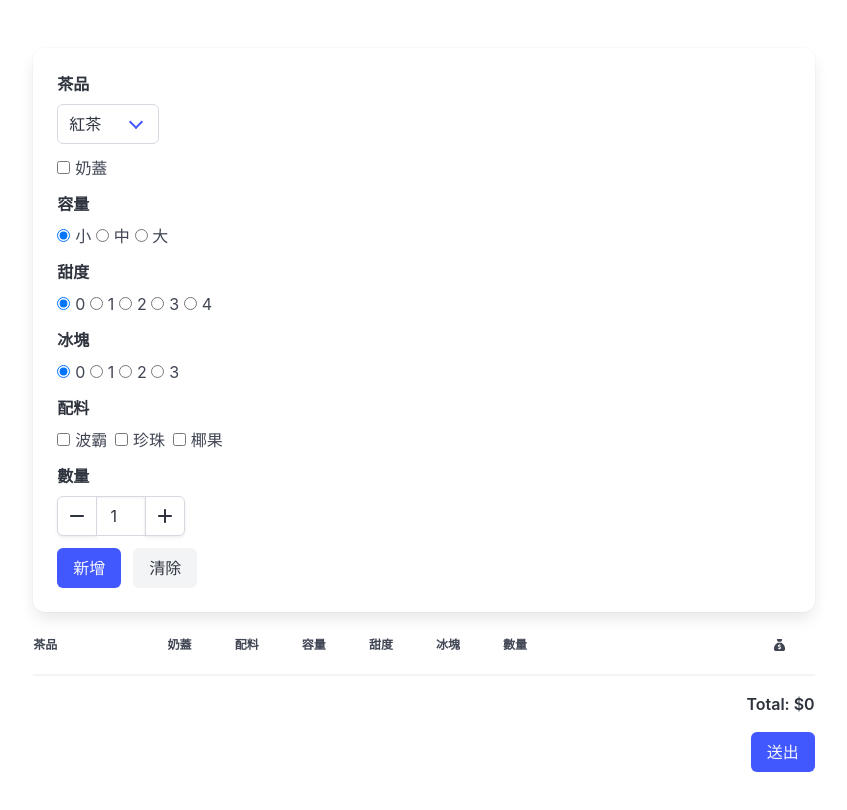
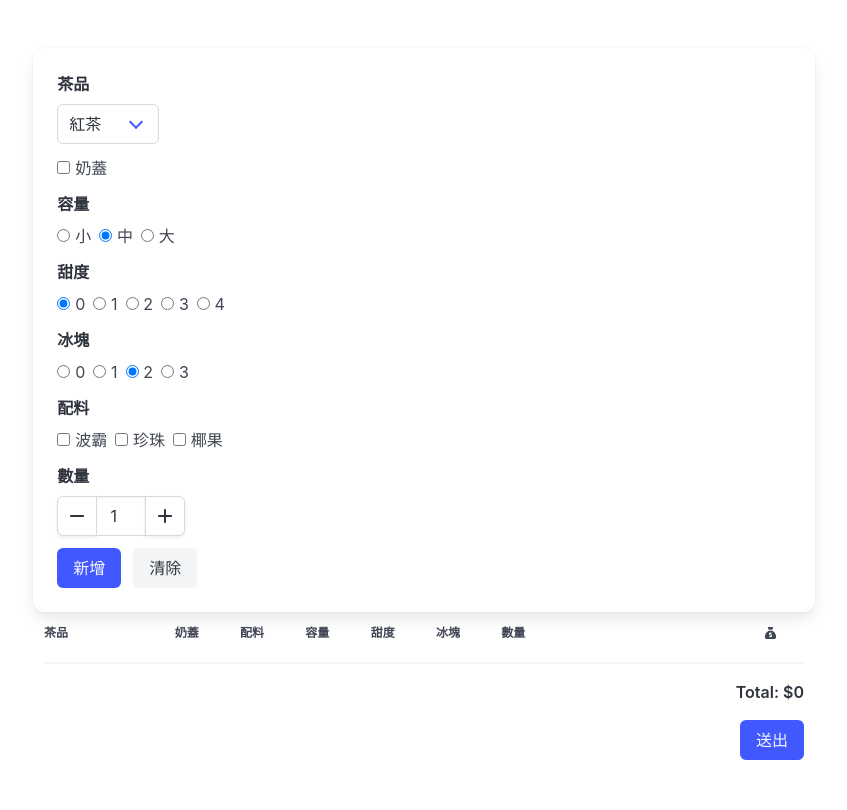
Before and after one commit to willyos0113/tea-shop-order-form, a React (Vite) app: page / in a window 1280 px wide. Shown: the top 810 px of the page, without its empty margins (216-1063 px from the left). Built offline with nearby package versions, Linux system fonts and the light colour scheme.

Commit message:
complete all state event handler for <Form> component

```diff
--- a/src/App.tsx
+++ b/src/App.tsx
@@ -5,10 +5,10 @@ import { OrderList } from "./TeaShop/OrderList";
 export const App = () => {
   return (
     <>
-      <div className="section is-max-desktop">
+      <section className="app section is-max-desktop">
         <Form />
         <OrderList />
-      </div>
+      </section>
     </>
   );
 };
--- /dev/null
+++ b/src/TeaShop/Drink/Drink.scss
@@ -0,0 +1,4 @@
+.drink {
+  .cup {
+  }
+}
--- /dev/null
+++ b/src/TeaShop/Drink/index.tsx
@@ -0,0 +1 @@
+export { Drink } from "./Drink";
--- a/src/TeaShop/Form.tsx
+++ b/src/TeaShop/Form.tsx
@@ -9,6 +9,8 @@ import {
 } from "react";
 import { Tea } from "./models/Tea";
 import { Topping } from "./models/Topping";
+import { Size } from "./models/Size";
+import { ICE_LEVELS, SUGAR_LEVELS } from "./models/Item";
 
 export const Form: FC = () => {
   // 1.1. tea 狀態：控制 select 當前選中的值(預設值會鎖住 value)
@@ -16,6 +18,31 @@ export const Form: FC = () => {
   // 1.2. 處理 select 選項改變：當使用者選擇不同茶種時更新狀態
   const handleTeaChange: ChangeEventHandler<HTMLSelectElement> = (e) =>
     setTea(e.target.value as Tea);
+
+  // withFoam 狀態處理
+  const [withFoam, setWithFoam] = useState<boolean>(false);
+  const handleWithFoamChange: ChangeEventHandler<HTMLInputElement> = (e) => {
+    setWithFoam(e.target.checked);
+  };
+
+  // size 狀態處理
+  const [size, setSize] = useState<Size>(Size.MEDIUM as Size);
+  const handleSizeChange: ChangeEventHandler<HTMLInputElement> = (e) =>
+    setSize(e.target.value as Size);
+
+  // sugar 狀態處理
+  const sugarArr = Array.from({ length: SUGAR_LEVELS }, (_, i) => i);
+  const [sugar, setSugar] = useState<number>(0); // 預設無糖(0)
+  const handleSugarChange: ChangeEventHandler<HTMLInputElement> = (e) => {
+    setSugar(Number(e.target.value));
+  };
+
+  // ice 狀態處理
+  const iceArr = Array.from({ length: ICE_LEVELS }, (_, i) => i);
+  const [ice, setIce] = useState<number>(2); // 預設正常(2)
+  const handleIceChange: ChangeEventHandler<HTMLInputElement> = (e) => {
+    setIce(Number(e.target.value));
+  };
 
   // 2.1. toppings 狀態：控制 checkbox 當前選中的 value (預設為 [])
   const [toppings, setToppings] = useState<Topping[]>([]);
@@ -44,12 +71,12 @@ export const Form: FC = () => {
     setQuantity(quantity < 1 ? 1 : quantity);
 
   return (
-    <>
-      {/* 飲料表單 */}
+    <section className="form">
       <div className="columns is-centered">
         <div className="column is-8">
+          {/* 飲料表單 */}
           <div className="box p-5">
-            {/* 茶品? */}
+            {/* 茶品 */}
             <div className="field">
               <label className="label">茶品</label>
               <div className="control">
@@ -66,48 +93,38 @@ export const Form: FC = () => {
               </div>
             </div>
 
-            {/* 奶蓋? */}
+            {/* 奶蓋 */}
             <div className="field">
               <div className="control">
                 <label className="checkbox">
-                  <input type="checkbox" style={{ marginRight: "0.3rem" }} />
+                  <input
+                    type="checkbox"
+                    checked={withFoam}
+                    onChange={handleWithFoamChange}
+                    style={{ marginRight: "0.3rem" }}
+                  />
                   奶蓋
                 </label>
               </div>
             </div>
 
-            {/* 大小杯? */}
+            {/* 大小杯 */}
             <div className="field">
               <label className="label">容量</label>
               <div className="control">
-                <label className="radio">
+                {Object.entries(Size).map(([k, v]) => (
+                  <label className="radio mr-2" key={k}>
                     <input
                       type="radio"
                       name="size"
-                    value="小"
-                    defaultChecked
+                      value={v}
+                      checked={size === v}
+                      onChange={handleSizeChange}
                       style={{ marginRight: "0.3rem" }}
                     />
-                  小
+                    {v}
                   </label>
-                <label className="radio">
-                  <input
-                    type="radio"
-                    name="size"
-                    value="中"
-                    style={{ marginRight: "0.3rem", marginLeft: "0.3rem" }}
-                  />
-                  中
-                </label>
-                <label className="radio">
-                  <input
-                    type="radio"
-                    name="size"
-                    value="大"
-                    style={{ marginRight: "0.3rem", marginLeft: "0.3rem" }}
-                  />
-                  大
-                </label>
+                ))}
               </div>
             </div>
 
@@ -115,100 +132,43 @@ export const Form: FC = () => {
             <div className="field">
               <label className="label">甜度</label>
               <div className="control">
-                <label className="radio">
+                {sugarArr.map((s) => (
+                  <label className="radio mr-2" key={s}>
                     <input
                       type="radio"
                       name="sweetness"
-                    value="0"
-                    defaultChecked
+                      value={s}
+                      checked={sugar === s}
+                      onChange={handleSugarChange}
                       style={{ marginRight: "0.3rem" }}
                     />
-                  0
+                    {s}
                   </label>
-                <label className="radio">
-                  <input
-                    type="radio"
-                    name="sweetness"
-                    value="1"
-                    style={{ marginRight: "0.3rem", marginLeft: "0.3rem" }}
-                  />
-                  1
-                </label>
-                <label className="radio">
-                  <input
-                    type="radio"
-                    name="sweetness"
-                    value="2"
-                    style={{ marginRight: "0.3rem", marginLeft: "0.3rem" }}
-                  />
-                  2
-                </label>
-                <label className="radio">
-                  <input
-                    type="radio"
-                    name="sweetness"
-                    value="3"
-                    style={{ marginRight: "0.3rem", marginLeft: "0.3rem" }}
-                  />
-                  3
-                </label>
-                <label className="radio">
-                  <input
-                    type="radio"
-                    name="sweetness"
-                    value="4"
-                    style={{ marginRight: "0.3rem", marginLeft: "0.3rem" }}
-                  />
-                  4
-                </label>
+                ))}
               </div>
             </div>
 
-            {/* 冰塊? */}
+            {/* 冰塊 */}
             <div className="field">
               <label className="label">冰塊</label>
               <div className="control">
-                <label className="radio">
+                {iceArr.map((i) => (
+                  <label className="radio mr-2" key={i}>
                     <input
                       type="radio"
                       name="ice"
-                    value="0"
-                    defaultChecked
+                      value={i}
+                      checked={ice === i}
+                      onChange={handleIceChange}
                       style={{ marginRight: "0.3rem" }}
                     />
-                  0
+                    {i}
                   </label>
-                <label className="radio">
-                  <input
-                    type="radio"
-                    name="ice"
-                    value="1"
-                    style={{ marginRight: "0.3rem", marginLeft: "0.3rem" }}
-                  />
-                  1
-                </label>
-                <label className="radio">
-                  <input
-                    type="radio"
-                    name="ice"
-                    value="2"
-                    style={{ marginRight: "0.3rem", marginLeft: "0.3rem" }}
-                  />
-                  2
-                </label>
-                <label className="radio">
-                  <input
-                    type="radio"
-                    name="ice"
-                    value="3"
-                    style={{ marginRight: "0.3rem", marginLeft: "0.3rem" }}
-                  />
-                  3
-                </label>
+                ))}
               </div>
             </div>
 
-            {/* 配料? */}
+            {/* 配料 */}
             <div className="field">
               <label className="label">配料</label>
               <div className="control">
@@ -228,7 +188,7 @@ export const Form: FC = () => {
               </div>
             </div>
 
-            {/* 幾杯? */}
+            {/* 幾杯 */}
             <div className="field">
               <label className="label">數量</label>
               <div className="field has-addons">
@@ -260,7 +220,7 @@ export const Form: FC = () => {
               </div>
             </div>
 
-            {/* 提交或清除按鈕 */}
+            {/* 提交/清除按鈕 */}
             <div className="field is-grouped">
               <div className="control">
                 <button className="button is-link">新增</button>
@@ -272,6 +232,6 @@ export const Form: FC = () => {
           </div>
         </div>
       </div>
-    </>
+    </section>
   );
 };
--- a/src/TeaShop/OrderList.tsx
+++ b/src/TeaShop/OrderList.tsx
@@ -4,8 +4,7 @@ import type { FC } from "react";
 
 export const OrderList: FC = () => {
   return (
-    <>
-      {/* 訂單明細預覽 */}
+    <section className="order-list container">
       <div className="columns is-centered">
         <div className="column is-8">
           {/* 訂單表頭 */}
@@ -39,6 +38,6 @@ export const OrderList: FC = () => {
           </div>
         </div>
       </div>
-    </>
+    </section>
   );
 };
```
Also changed, not shown: src/TeaShop/Drink/Cup.tsx (added, +10 -0 lines), src/TeaShop/Drink/Drink.tsx (added, +16 -0 lines). Lines whose indentation alone changed are shown as unchanged.
